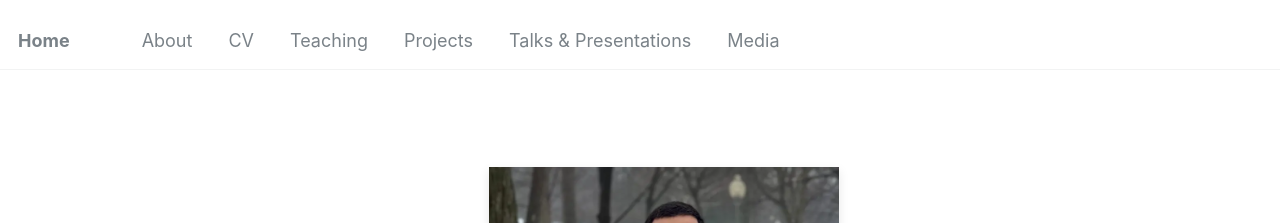
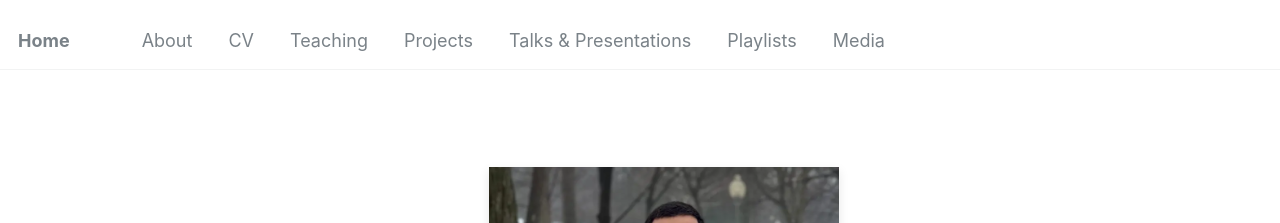
Before and after one commit to Mohsnmonji/mohsnmonji.github.io, a Jekyll site: the page built from _pages/front.md, in a window 1280 px wide. Shown: the top 223 px of the page. Built offline with Jekyll 4.4.1, drawn with Linux system fonts in a browser that asks for light colours.

Commit message:
Update navigation.yml

```diff
--- a/_data/navigation.yml
+++ b/_data/navigation.yml
@@ -15,5 +15,7 @@ main:
     url: /projects/
   - title: "Talks & Presentations"
     url: /talks/
+  - title: "Playlists"
+    url: /playlists/
   - title: "Media"
     url: /media/
```
